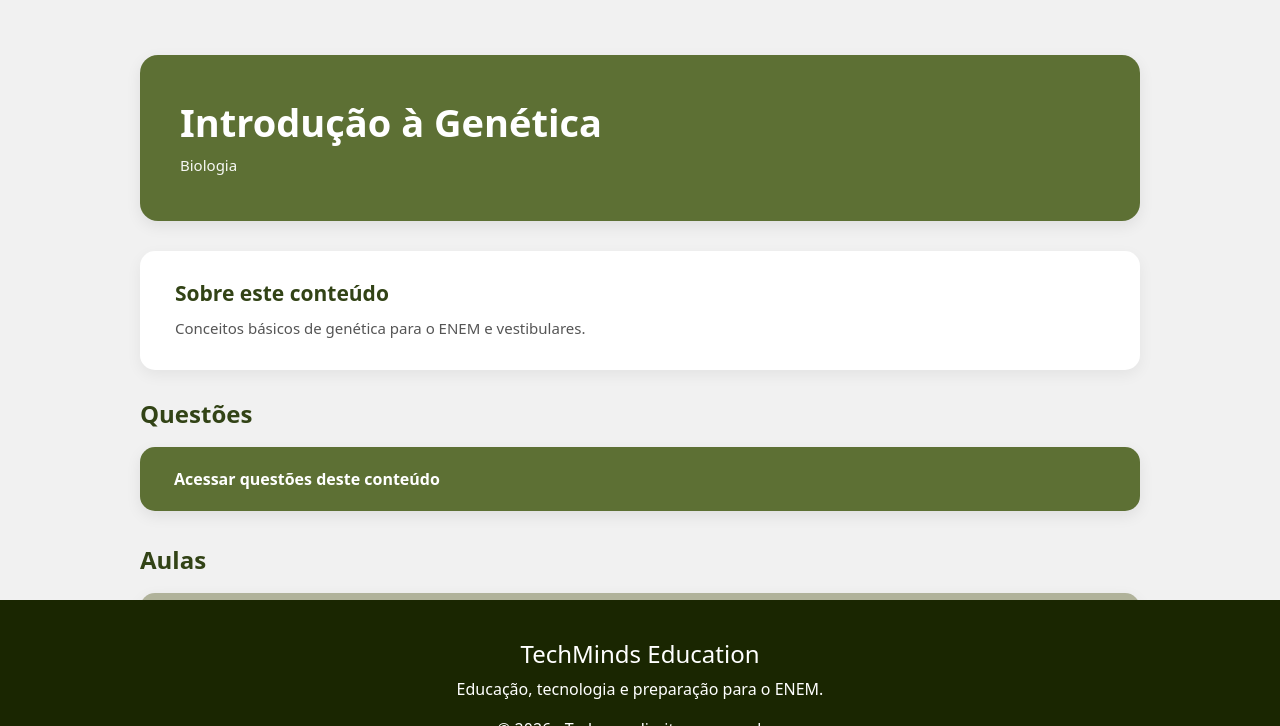
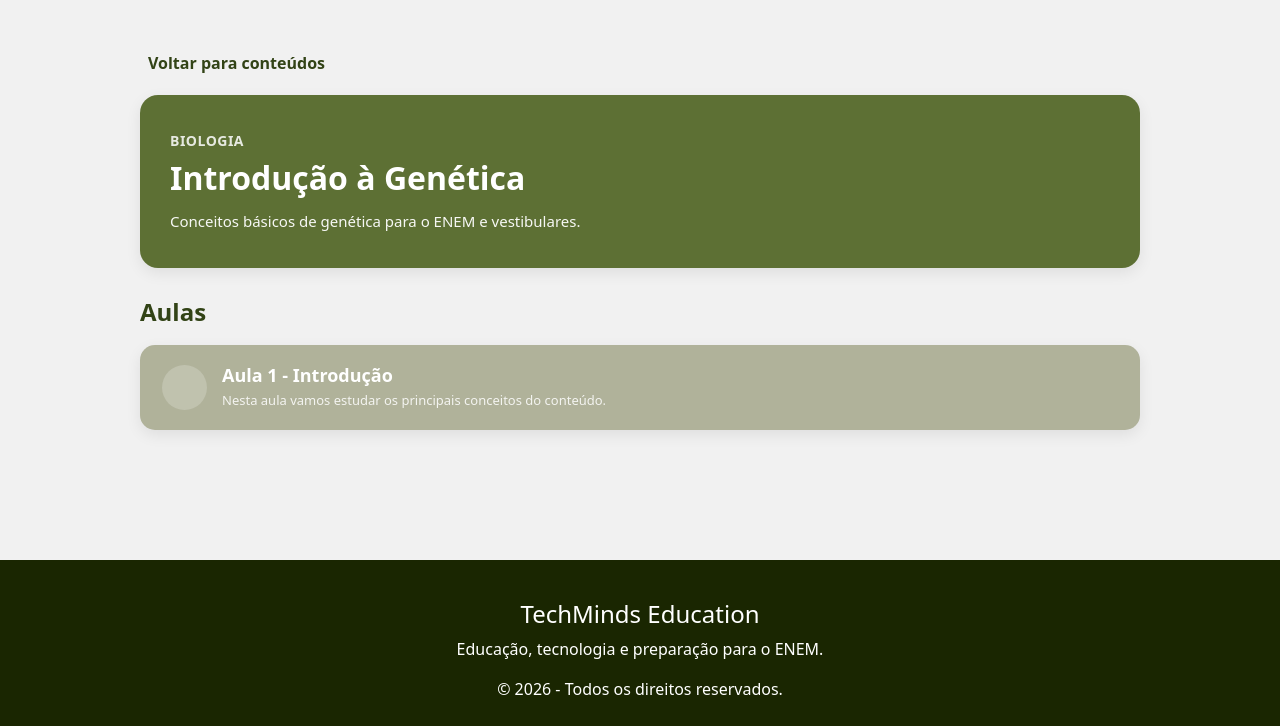
Before and after one commit to EtecVAV-2C1-TechMinds/techminds-education, a PHP site: page /techminds-education/pages/conteudo.php?id=1 in a window 1280 px wide. Shown: the part 74-800 px from the top of the page. Run offline with PHP 8.4, Linux system fonts and the light colour scheme; the visitor is signed in with stand-in values (Sample User, id 1); data comes from the database, SQL or seed files in the repository.

Commit message:
Refactor content page structure and styles

```diff
--- a/pages/conteudo.php
+++ b/pages/conteudo.php
@@ -1,13 +1,11 @@
 <?php
 
-/* =========================================
-   TECHMINDS EDUCATION
-   CONTENT PAGE
-========================================= */
-
+require_once __DIR__ . '/../config/conexao.php';
 require_once __DIR__ . '/../models/Conteudo.php';
 require_once __DIR__ . '/../models/Aula.php';
+require_once __DIR__ . '/../includes/auth.php';
 
+$title = "Conteúdo | TechMinds Education";
 
 /* =========================================
    GET CONTENT ID
@@ -16,11 +14,15 @@ require_once __DIR__ . '/../models/Aula.php';
 $conteudoId = (int) ($_GET['id'] ?? 0);
 
 
+/* =========================================
+   VALIDATE CONTENT ID
+========================================= */
+
 if ($conteudoId <= 0) {
 
     header('Location: materias.php');
+
     exit;
-
 }
 
 
@@ -33,27 +35,42 @@ $conteudoModel = new Conteudo();
 $conteudo = $conteudoModel->buscarPorId($conteudoId);
 
 
+/* =========================================
+   CHECK CONTENT
+========================================= */
+
 if (!$conteudo) {
 
     header('Location: materias.php');
+
     exit;
-
 }
 
 
 /* =========================================
-   LOAD CLASSES
+   LOAD LESSONS
 ========================================= */
 
 $aulaModel = new Aula();
 
 $aulas = $aulaModel->listarPorConteudo($conteudoId);
 
-// Define o título da página dinamicamente para o header.php
-$title = htmlspecialchars($conteudo['titulo']) . ' | TechMinds Education';
 
-// Includes de Header e Navbar padrão do site
+/* =========================================
+   PAGE TITLE
+========================================= */
+
+$title = htmlspecialchars(
+    $conteudo['titulo']
+) . " | TechMinds Education";
+
+
+/* =========================================
+   HEADER
+========================================= */
+
 include(__DIR__ . '/../includes/header.php');
+
 include(__DIR__ . '/../includes/navbar.php');
 
 ?>
@@ -68,12 +85,57 @@ include(__DIR__ . '/../includes/navbar.php');
 
     background-color: #f1f1f1;
 
-        min-height: 600px;
+    min-height: 70vh;
 
-        padding: 40px 20px 70px;
-
+    padding: 45px 20px 70px;
 }
 
+
+/* =========================================
+   CONTAINER
+========================================= */
+
+.content-container {
+
+    max-width: 1000px;
+
+    margin: 0 auto;
+}
+
+
+/* =========================================
+   BACK BUTTON
+========================================= */
+
+.back-link {
+
+    display: inline-flex;
+
+    align-items: center;
+
+    gap: 8px;
+
+    color: var(--green-dark);
+
+    text-decoration: none;
+
+    font-weight: 600;
+
+    margin-bottom: 20px;
+
+    transition: 0.2s;
+}
+
+
+.back-link:hover {
+
+    color: var(--green-main);
+}
+
+
+/* =========================================
+   CONTENT HEADER
+========================================= */
 
 .content-header {
 
@@ -81,7 +143,7 @@ include(__DIR__ . '/../includes/navbar.php');
 
     color: white;
 
-        padding: 35px 25px;
+    padding: 35px 30px;
 
     border-radius: 18px;
 
@@ -89,150 +151,49 @@ include(__DIR__ . '/../includes/navbar.php');
 
     box-shadow:
         0 5px 15px rgba(0, 0, 0, 0.08);
+}
 
+
+.content-header .subject-name {
+
+    font-size: 14px;
+
+    font-weight: 600;
+
+    opacity: 0.85;
+
+    margin-bottom: 8px;
+
+    text-transform: uppercase;
+
+    letter-spacing: 0.5px;
 }
 
 
 .content-header h1 {
 
-        margin: 0 0 8px;
-
-        font-size: 30px;
+    font-size: 32px;
 
     font-weight: 700;
 
+    margin: 0 0 12px;
 }
 
 
 .content-header p {
 
+    font-size: 15px;
+
     margin: 0;
-
-        font-size: 15px;
 
     opacity: 0.95;
 
+    line-height: 1.6;
 }
 
 
-    .content-description {
-
-        background-color: white;
-
-        border-radius: 15px;
-
-        padding: 25px;
-
-        margin-bottom: 30px;
-
-        box-shadow:
-            0 5px 15px rgba(0, 0, 0, 0.06);
-
-    }
-
-
-    .content-description h2 {
-
-        color: var(--green-dark);
-
-        font-size: 21px;
-
-        font-weight: 700;
-
-        margin-bottom: 10px;
-
-    }
-
-
-    .content-description p {
-
-        color: #555;
-
-        margin: 0;
-
-        line-height: 1.6;
-
-    }
-
-
-
 /* =========================================
-   QUESTIONS
-========================================= */
-
-.questions-section {
-
-    margin-bottom: 35px;
-
-}
-
-
-.questions-button {
-
-    background-color: var(--green-main);
-
-    color: white;
-
-    text-decoration: none;
-
-    border-radius: 15px;
-
-    padding: 20px 22px;
-
-    display: flex;
-
-    align-items: center;
-
-    justify-content: space-between;
-
-    box-shadow:
-        0 5px 15px rgba(0, 0, 0, 0.08);
-
-    transition: 0.2s;
-
-}
-
-
-.questions-button:hover {
-
-    transform: translateY(-2px);
-
-    color: white;
-
-    box-shadow:
-        0 8px 18px rgba(0, 0, 0, 0.12);
-
-}
-
-
-.questions-button span {
-
-    display: flex;
-
-    align-items: center;
-
-    gap: 12px;
-
-    font-weight: 700;
-
-}
-
-
-.questions-button span i {
-
-    font-size: 20px;
-
-}
-
-
-.questions-button > i {
-
-    font-size: 18px;
-
-}
-
-    /* =========================================
-       LESSONS
+   LESSONS TITLE
 ========================================= */
 
 .lessons-title {
@@ -244,9 +205,12 @@ include(__DIR__ . '/../includes/navbar.php');
     font-weight: 700;
 
     margin-bottom: 18px;
-
 }
 
+
+/* =========================================
+   LESSON CARD
+========================================= */
 
 .lesson-card {
 
@@ -262,7 +226,6 @@ include(__DIR__ . '/../includes/navbar.php');
         0 5px 15px rgba(0, 0, 0, 0.08);
 
     transition: 0.2s;
-
 }
 
 
@@ -272,7 +235,6 @@ include(__DIR__ . '/../includes/navbar.php');
 
     box-shadow:
         0 8px 18px rgba(0, 0, 0, 0.12);
-
 }
 
 
@@ -282,12 +244,23 @@ include(__DIR__ . '/../includes/navbar.php');
 
     align-items: center;
 
-        gap: 15px;
+    justify-content: space-between;
+
+    gap: 20px;
 
     color: white;
 
     text-decoration: none;
+}
 
+
+.lesson-info {
+
+    display: flex;
+
+    align-items: center;
+
+    gap: 15px;
 }
 
 
@@ -299,7 +272,7 @@ include(__DIR__ . '/../includes/navbar.php');
 
     border-radius: 50%;
 
-        background-color: rgba(255,255,255,0.2);
+    background-color: rgba(255,255,255,0.20);
 
     display: flex;
 
@@ -308,16 +281,14 @@ include(__DIR__ . '/../includes/navbar.php');
     justify-content: center;
 
     flex-shrink: 0;
-
 }
 
 
 .lesson-icon i {
 
-        font-size: 18px;
-
     color: white;
 
+    font-size: 18px;
 }
 
 
@@ -330,7 +301,6 @@ include(__DIR__ . '/../includes/navbar.php');
     font-weight: 700;
 
     color: white;
-
 }
 
 
@@ -342,6 +312,17 @@ include(__DIR__ . '/../includes/navbar.php');
 
     color: rgba(255,255,255,0.85);
 
+    line-height: 1.5;
+}
+
+
+.lesson-arrow {
+
+    color: white;
+
+    font-size: 18px;
+
+    flex-shrink: 0;
 }
 
 
@@ -355,24 +336,22 @@ include(__DIR__ . '/../includes/navbar.php');
 
     border-radius: 15px;
 
-        padding: 40px 25px;
+    padding: 45px 25px;
 
     text-align: center;
 
     box-shadow:
         0 5px 15px rgba(0, 0, 0, 0.06);
-
 }
 
 
 .empty-lessons i {
 
-        font-size: 35px;
+    font-size: 38px;
 
     color: var(--green-main);
 
     margin-bottom: 15px;
-
 }
 
 
@@ -384,6 +363,7 @@ include(__DIR__ . '/../includes/navbar.php');
 
     font-weight: 700;
 
+    margin-bottom: 8px;
 }
 
 
@@ -391,69 +371,85 @@ include(__DIR__ . '/../includes/navbar.php');
 
     color: #666;
 
-        margin: 0;
-
+    margin-bottom: 20px;
 }
 
 
 /* =========================================
-       DESKTOP
+   QUESTIONS BUTTON
 ========================================= */
 
-    @media (min-width: 768px) {
+.questions-button {
+
+    display: inline-flex;
+
+    align-items: center;
+
+    gap: 8px;
+
+    background-color: var(--green-main);
+
+    color: white;
+
+    text-decoration: none;
+
+    padding: 10px 20px;
+
+    border-radius: 25px;
+
+    font-weight: 600;
+
+    transition: 0.2s;
+}
+
+
+.questions-button:hover {
+
+    background-color: var(--green-dark);
+
+    color: white;
+}
+
+
+/* =========================================
+   RESPONSIVE
+========================================= */
+
+@media (max-width: 767px) {
 
     .content-page {
 
-            padding: 55px 30px 80px;
-
-        }
-
-
-        .content-container {
-
-            max-width: 900px;
-
-            margin: 0 auto;
-
+        padding: 30px 15px 50px;
     }
 
 
     .content-header {
 
-            padding: 45px 40px;
-
+        padding: 30px 22px;
     }
 
 
     .content-header h1 {
 
-            font-size: 38px;
-
+        font-size: 26px;
     }
 
 
-        .content-description {
+    .lesson-link {
 
-            padding: 30px 35px;
-
+        gap: 12px;
     }
 
 
-        .lesson-card {
+    .lesson-info h3 {
 
-            padding: 22px 25px;
-
-        }
-
+        font-size: 16px;
     }
 
 
-    @media (min-width: 1200px) {
+    .lesson-info p {
 
-        .content-container {
-
-            max-width: 1000px;
-
+        font-size: 12px;
     }
 
 }
@@ -461,14 +457,8 @@ include(__DIR__ . '/../includes/navbar.php');
 </style>
 
 
-<!-- Script para reforçar o título dinâmico na aba do navegador -->
-<script>
-    document.title = "<?= addslashes($conteudo['titulo']); ?> | TechMinds Education";
-</script>
-
-
 <!-- =========================================
-     PAGE CONTENT
+     MAIN CONTENT
 ========================================= -->
 
 <main class="content-page">
@@ -477,10 +467,35 @@ include(__DIR__ . '/../includes/navbar.php');
 
 
         <!-- =========================================
+             BACK
+        ========================================== -->
+
+        <a
+            href="conteudos.php?materia_id=<?= (int) $conteudo['materia_id']; ?>"
+            class="back-link"
+        >
+
+            <i class="fa-solid fa-arrow-left"></i>
+
+            Voltar para conteúdos
+
+        </a>
+
+
+        <!-- =========================================
              CONTENT HEADER
         ========================================== -->
 
         <section class="content-header">
+
+            <div class="subject-name">
+
+                <?= htmlspecialchars(
+                    $conteudo['materia']
+                ); ?>
+
+            </div>
+
 
             <h1>
 
@@ -491,85 +506,45 @@ include(__DIR__ . '/../includes/navbar.php');
             </h1>
 
 
+            <?php if (!empty($conteudo['descricao'])): ?>
+
                 <p>
 
                     <?= htmlspecialchars(
-                    $conteudo['materia']
+                        $conteudo['descricao']
                     ); ?>
 
                 </p>
 
-        </section>
-
-
-        <!-- =========================================
-             DESCRIPTION
-        ========================================== -->
-
-        <?php if (!empty($conteudo['descricao'])): ?>
-
-            <section class="content-description">
-
-                <h2>
-                    Sobre este conteúdo
-                </h2>
+            <?php else: ?>
 
                 <p>
 
-                    <?= nl2br(
-                        htmlspecialchars(
-                            $conteudo['descricao']
-                        )
-                    ); ?>
+                    Acesse as aulas e materiais deste conteúdo.
 
                 </p>
 
-            </section>
-
             <?php endif; ?>
-<!-- =========================================
-     QUESTIONS
-========================================= -->
-
-<section class="questions-section">
-
-    <h2 class="lessons-title">
-        Questões
-    </h2>
-
-    <a
-        href="questoes_conteudo.php?conteudo_id=<?= (int) $conteudo['id']; ?>"
-        class="questions-button"
-    >
-
-        <span>
-            <i class="fa-solid fa-circle-question"></i>
-            Acessar questões deste conteúdo
-        </span>
-
-        <i class="fa-solid fa-arrow-right"></i>
-
-    </a>
 
         </section>
-
 
 
         <!-- =========================================
              LESSONS
         ========================================== -->
 
-        <section>
+        <h2 class="lessons-title">
 
-            <h2 class="lessons-title">
             Aulas
+
         </h2>
 
 
         <?php if (!empty($aulas)): ?>
 
 
-                <?php foreach ($aulas as$aula): ?>
+            <?php foreach ($aulas as $aula): ?>
+
 
                 <div class="lesson-card">
 
@@ -579,20 +554,17 @@ include(__DIR__ . '/../includes/navbar.php');
                     >
 
 
-                            <!-- Icon -->
+                        <div class="lesson-info">
+
 
                             <div class="lesson-icon">
 
-                                <i
-                                    class="fa-solid fa-play"
-                                ></i>
+                                <i class="fa-solid fa-play"></i>
 
                             </div>
 
 
-                            <!-- Information -->
-
-                            <div class="lesson-info">
+                            <div>
 
                                 <h3>
 
@@ -603,11 +575,7 @@ include(__DIR__ . '/../includes/navbar.php');
                                 </h3>
 
 
-                                <?php if (
-                                    !empty(
-                                        $aula['descricao']
-                                    )
-                                ): ?>
+                                <?php if (!empty($aula['descricao'])): ?>
 
                                     <p>
 
@@ -620,7 +588,9 @@ include(__DIR__ . '/../includes/navbar.php');
                                 <?php else: ?>
 
                                     <p>
-                                        Clique para acessar a aula.
+
+                                        Clique para acessar esta aula.
+
                                     </p>
 
                                 <?php endif; ?>
@@ -628,9 +598,18 @@ include(__DIR__ . '/../includes/navbar.php');
                             </div>
 
 
+                        </div>
+
+
+                        <i
+                            class="fa-solid fa-arrow-right lesson-arrow"
+                        ></i>
+
+
                     </a>
 
                 </div>
+
 
             <?php endforeach; ?>
 
@@ -639,25 +618,41 @@ include(__DIR__ . '/../includes/navbar.php');
 
 
             <!-- =========================================
-                     EMPTY STATE
+                 NO LESSONS
             ========================================== -->
 
             <div class="empty-lessons">
 
-                    <i
-                        class="fa-solid fa-book-open"
-                    ></i>
+
+                <i class="fa-solid fa-book-open"></i>
 
 
                 <h3>
-                        Nenhuma aula disponível
+
+                    Aulas em preparação
+
                 </h3>
 
 
                 <p>
-                        As aulas deste conteúdo serão
-                        disponibilizadas em breve.
+
+                    As aulas deste conteúdo serão disponibilizadas
+                    em breve.
+
                 </p>
+
+
+                <a
+                    href="questoes_conteudo.php?conteudo_id=<?= (int) $conteudoId; ?>"
+                    class="questions-button"
+                >
+
+                    <i class="fa-solid fa-list-check"></i>
+
+                    Ver questões
+
+                </a>
+
 
             </div>
 
@@ -665,16 +660,17 @@ include(__DIR__ . '/../includes/navbar.php');
         <?php endif; ?>
 
 
-        </section>
-
-
     </div>
 
 </main>
 
 
-<!-- =========================================
-     FOOTER REUTILIZÁVEL DO SITE
-========================================= -->
+<?php
 
-<?php include(__DIR__ . '/../includes/footer.php'); ?>
+/* =========================================
+   FOOTER
+========================================= */
+
+include(__DIR__ . '/../includes/footer.php');
+
+?>
```
Lines whose indentation alone changed are shown as unchanged.
